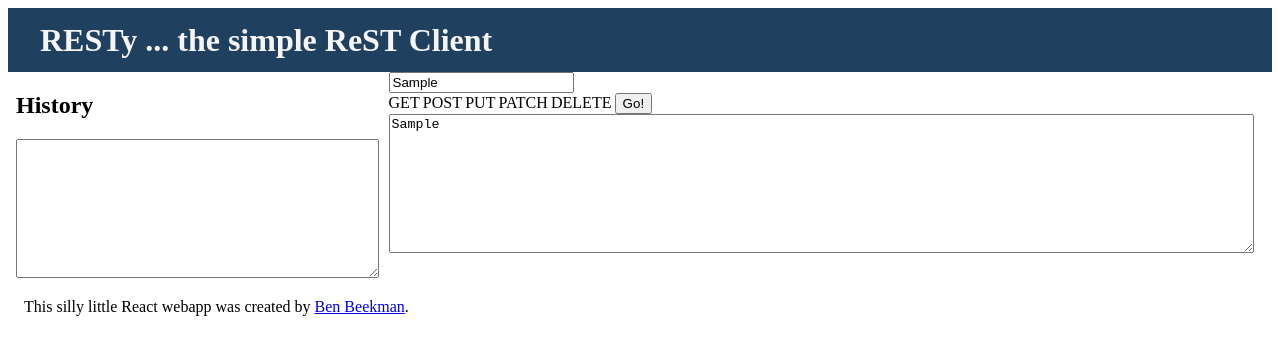
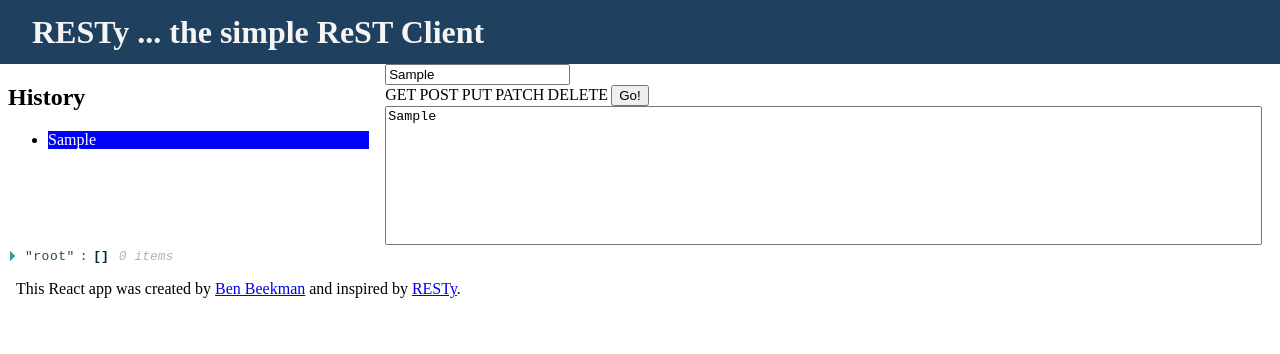
Before and after one commit to beekman/resty, a React app: page / in a window 1280 px wide. Both pictures are taken after typing "Sample", "Sample" into the empty fields and a click on the button "Go!". Shown: the top 354 px of the page. Built offline with nearby package versions, Linux system fonts and the light colour scheme; no server answers.

Commit message:
working history and responses

```diff
--- a/src/components/App.css
+++ b/src/components/App.css
@@ -1,23 +1,44 @@
+body{
+  margin: 0;
+}
+
+textarea{
+  width: 100%;
+  height: 10em;
+  resize: none;
+}
 
 .Header {
   margin: 0 auto;
   background: #204060;
   color: #f5f5f5;
   height: 4rem;
-  line-height: 4em;
   padding: 0 1rem;
   overflow: hidden;
+}
 
-}
 .Container {
   aside{
     grid-column: 1;
     grid-row: 2;
+
+    textarea{
+      width: 100%;
+      height: 10em;
+      border: 0;
+      resize: none;
+    }
   }
 }
+
+
 .col-2 {
   display: grid;
   grid-template-columns: 1fr;
+}
+
+input.wide {
+  width: 100%;
 }
 @media only screen and (min-width:650px){
   .Header {
@@ -38,6 +59,7 @@
     input[type=radio] {
       display: none;
     }
+
     label {
       margin-right: .2rem;
       cursor: pointer;
@@ -46,15 +68,13 @@
     .wide{
       width: 100%;
     }
+
     input[type=radio]:checked+span{
       background: #2d5986;
       color: #eee;
     }
 
-    textarea{
-      width: 100%;
-      height: 10em;
-    }
+
 
     .col-2 {
       display: grid;
--- a/src/components/Container.js
+++ b/src/components/Container.js
@@ -1,8 +1,8 @@
 import React, { Component } from 'react';
 import styles from './App.css';
 import Deck from './Deck.js';
-import History from './History.js';
-
+import History from './History/History';
+import Response from './Response/Response';
 export default class Container extends Component {
   state = {
     url: '',
@@ -41,8 +41,9 @@
 
     return (
       <main className={ styles.Container }>
-        <History history={historyItems}/>
+        <History history={ historyItems } />
         <Deck onSubmit={ this.handleSubmit } onChange={ this.handleChange } url={ this.state.url } />
+        <Response response={ this.state.response } />
       </main>
     );
   }
--- a/src/components/Deck.js
+++ b/src/components/Deck.js
@@ -27,9 +27,7 @@
           </label>
         </div>
         <section className="deck col-2">
-          <div id="body">
-            <textarea placeholder="Raw JSON Body" name="requestBody" disabled=""></textarea>
-          </div>
+          <textarea placeholder="Raw JSON Body" name="requestBody"></textarea>
         </section>
       </form>
     </section>
@@ -37,8 +35,8 @@
 };
 
 Deck.propTypes = {
-  onSubmit: PropTypes.string.isRequired,
-  onChange: PropTypes.string.isRequired,
+  onSubmit: PropTypes.func.isRequired,
+  onChange: PropTypes.func.isRequired,
   url: PropTypes.string.isRequired
 };
 
--- a/src/components/Footer.js
+++ b/src/components/Footer.js
@@ -5,7 +5,7 @@
     return (
       <footer className={ styles.Footer }>
         <section className={ styles.about }>
-          This silly little React webapp was created by <a href="https://benbeekman.com">Ben Beekman</a>.
+          This React app was created by <a href="https://benbeekman.com">Ben Beekman</a> and inspired by <a href="https://resty.netlify.com" target="_blank" rel="noopener noreferrer">RESTy</a>.
         </section>
       </footer>
     );
--- a/src/components/History.js
+++ /dev/null
@@ -1,16 +0,0 @@
-import React, { Component } from 'react';
-import styles from './App.css';
-
-const History = ({ history }) => {
-  history.forEach(story => {
-
-  });
-  return (
-    <aside className={ History.styles } >
-      <h2>History</h2>
-      <textarea />
-    </aside>
-  );
-};
-
-export default History;
--- /dev/null
+++ b/src/components/History/History.js
@@ -0,0 +1,28 @@
+import React from 'react';
+import PropTypes from 'prop-types';
+import styles from '../App.css';
+import HistoryItem from './HistoryItem';
+
+const History = ({ history }) => {
+
+  const HistoryItems = history.map((item, i) => {
+    return <li key={ i }>
+      <HistoryItem item={ item } />
+    </li >;
+  });
+
+  return (
+    <aside className={ styles.History } >
+      <h2>History</h2>
+      <ul>
+        { HistoryItems }
+      </ul>
+    </aside>
+  );
+};
+
+History.propTypes = {
+  history: PropTypes.array.isRequired
+};
+
+export default History;
--- /dev/null
+++ b/src/components/History/HistoryItem.css
@@ -0,0 +1,6 @@
+.HistoryItem {
+    p{
+        background-color: blue;
+        color: white;
+    }
+}
--- /dev/null
+++ b/src/components/History/HistoryItem.js
@@ -0,0 +1,22 @@
+import React from 'react';
+import PropTypes from 'prop-types';
+import styles from './HistoryItem.css';
+
+const HistoryItem = ({ item }) => {
+  return (
+    <section className={ styles.HistoryItem }>
+      <p>
+        { item.url }
+      </p>
+    </section>
+  );
+};
+
+HistoryItem.propTypes = {
+  item: PropTypes.shape({
+    url: PropTypes.string.isRequired,
+    method: PropTypes.string.isRequired
+  }).isRequired
+};
+
+export default HistoryItem;
--- /dev/null
+++ b/src/components/Response/Response.js
@@ -0,0 +1,14 @@
+import React from 'react';
+import PropTypes from 'prop-types';
+import styles from './Response.css';
+import ReactJson from 'react-json-view';
+
+const Response = ({ response }) => {
+  return (
+    <section>
+      <ReactJson src={ response } />
+    </section>
+  );
+};
+
+export default Response;
```
Also changed, not shown: src/components/Response/Response.css (added).
